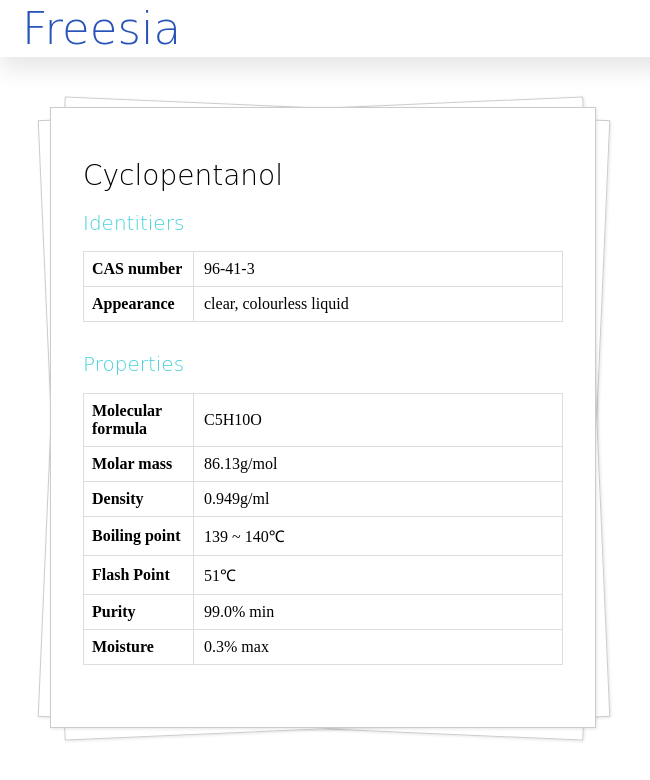
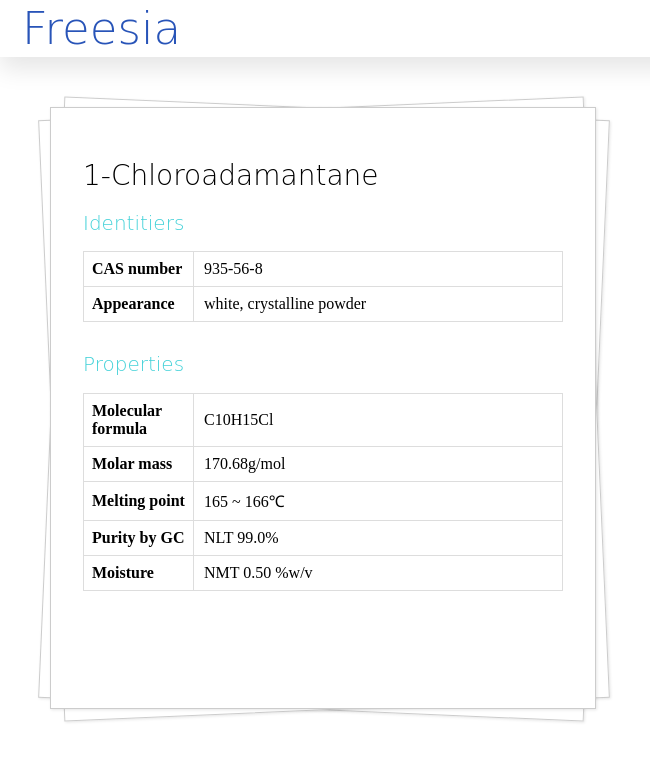
Before and after one commit to PurnimaNaik/Freesia, a website: page screens/product/1-Chloroadamantane.html in a window 1280 px wide. Shown: the top 780 px of the page, 0-650 px from the left. Drawn offline with nearby package versions, Linux system fonts and the light colour scheme; grey boxes are pictures that could not be loaded; a web font is replaced by a local one.

Commit message:
1-chloroadamantane complete

```diff
--- a/screens/product/1-Chloroadamantane.html
+++ b/screens/product/1-Chloroadamantane.html
@@ -1,7 +1,7 @@
 <!DOCTYPE html>
 <html>
   <head>
-    <title>Cyclopentanol</title>
+    <title>1-Chloroadamantane</title>
     <meta name="viewport" content="width=device-width, initial-scale=1.0">
 
     <!-- Global site tag (gtag.js) - Google Analytics -->
@@ -66,16 +66,16 @@
     <div class="mainContainer">
       <div class="content">
         <div class="papers">
-            <h1>Cyclopentanol</h1>
+            <h1>1-Chloroadamantane</h1>
           <h2>Identitiers</h2>
           <table>
             <tr>
               <td class="title">CAS number</td>
-              <td class="desc">96-41-3</td>
+              <td class="desc">935-56-8</td>
             </tr>
             <tr>
               <td class="title">Appearance</td>
-              <td class="desc">clear, colourless liquid</td>
+              <td class="desc">white, crystalline powder</td>
             </tr>
           </table>
 
@@ -83,35 +83,35 @@
           <table>
             <tr>
               <td class="title">Molecular formula</td>
-              <td class="desc">C5H10O</td>
+              <td class="desc">C10H15Cl</td>
             </tr>
             <tr>
               <td class="title">Molar mass</td>
               <td class="desc">
-                86.13g/mol
+                170.68g/mol
               </td>
             </tr>
-            <tr>
+            <!-- <tr>
               <td class="title">Density</td>
               <td class="desc">
                   0.949g/ml
               </td>
+            </tr> -->
+            <tr>
+              <td class="title">Melting point</td>
+              <td class="desc">165 ~ 166&#8451;</td>
             </tr>
-            <tr>
-              <td class="title">Boiling point</td>
-              <td class="desc">139 ~ 140&#8451;</td>
-            </tr>
-            <tr>
+            <!-- <tr>
               <td class="title">Flash Point</td>
               <td class="desc">51&#8451;</td>
-            </tr>
+            </tr> -->
             <tr>
-              <td class="title">Purity</td>
-              <td class="desc">99.0% min</td>
+              <td class="title">Purity by GC</td>
+              <td class="desc">NLT 99.0%</td>
             </tr>
             <tr>
               <td class="title">Moisture</td>
-              <td class="desc">0.3% max</td>
+              <td class="desc">NMT 0.50 %w/v</td>
             </tr>
           </table>
         </div>
@@ -120,7 +120,7 @@
         <div class="widgetStyle">
           <iframe
             class="pubchem-widget"
-            src="https://pubchem.ncbi.nlm.nih.gov/compound/7298#section=3D-Conformer&embed=true&hide_title=true"
+            src="https://pubchem.ncbi.nlm.nih.gov/compound/64154#section=3D-Conformer&embed=true&hide_title=true"
           ></iframe>
         </div>
       </div>
```
Also changed, not shown: index.html (+3 -1 lines), images/1-chloroadamantane.png (added).
